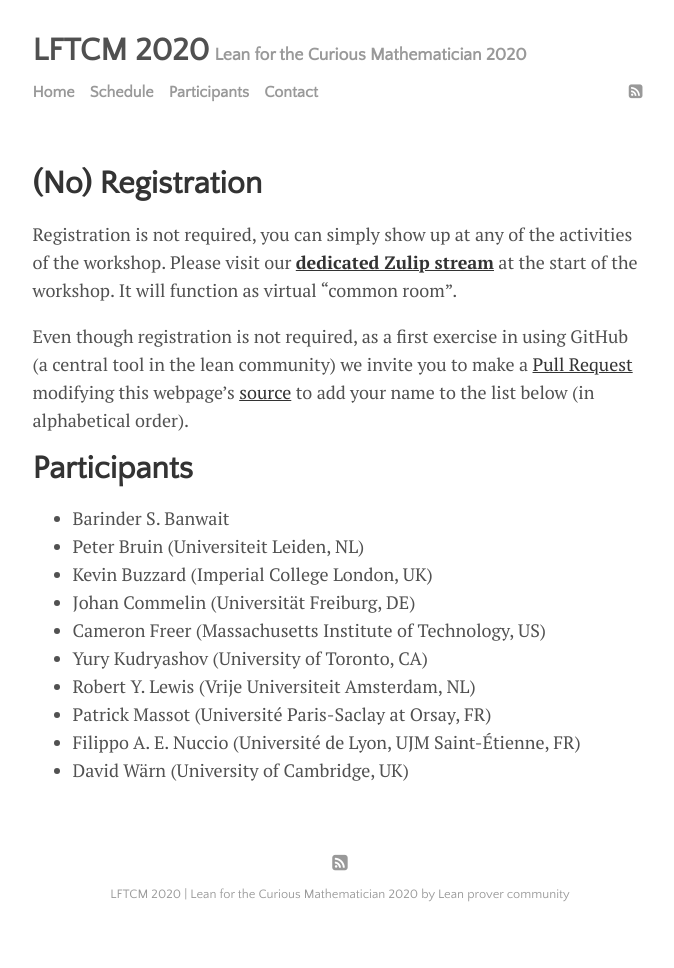
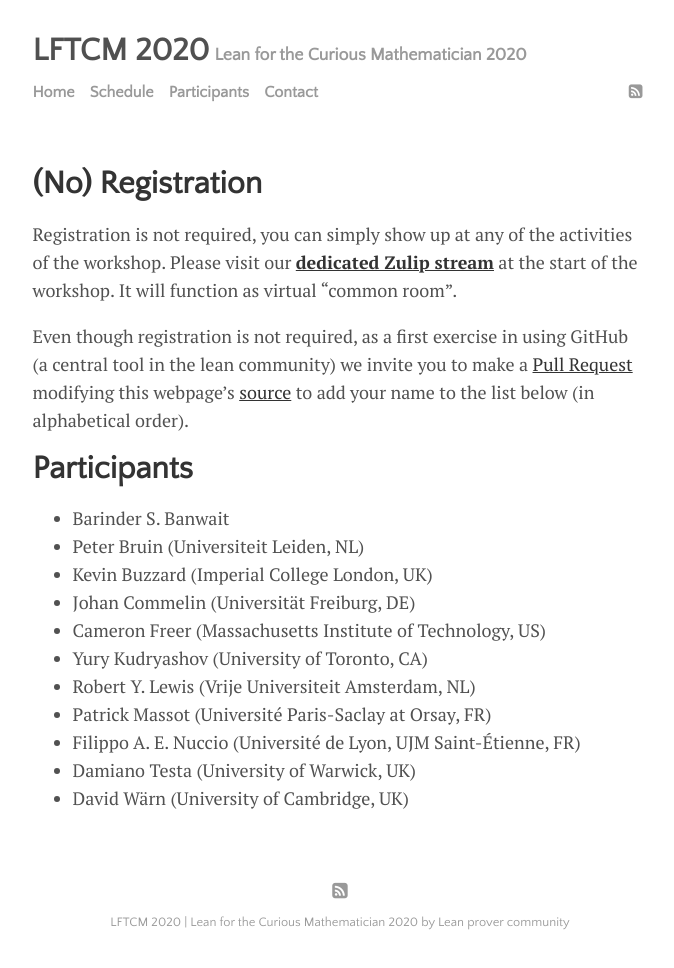
Before and after one commit to leanprover-community/lftcm2020, a Jekyll site: the page built from participants.md, in a window 1280 px wide. Shown: the whole page, without its empty margins (300-974 px from the left). Built offline with Jekyll 4.4.1, drawn with Linux system fonts in a browser that asks for light colours; before the commit the page ends 940 px from its top, so only the background shows below that.

Commit message:
Update participants.md
Could you please add me as a participant?  Thank you!  d

```diff
--- a/participants.md
+++ b/participants.md
@@ -33,4 +33,5 @@
 * Robert Y. Lewis (Vrije Universiteit Amsterdam, NL)
 * Patrick Massot (Université Paris-Saclay at Orsay, FR)
 * Filippo A. E. Nuccio (Université de Lyon, UJM Saint-Étienne, FR)
+* Damiano Testa (University of Warwick, UK)
 * David Wärn (University of Cambridge, UK)
```
